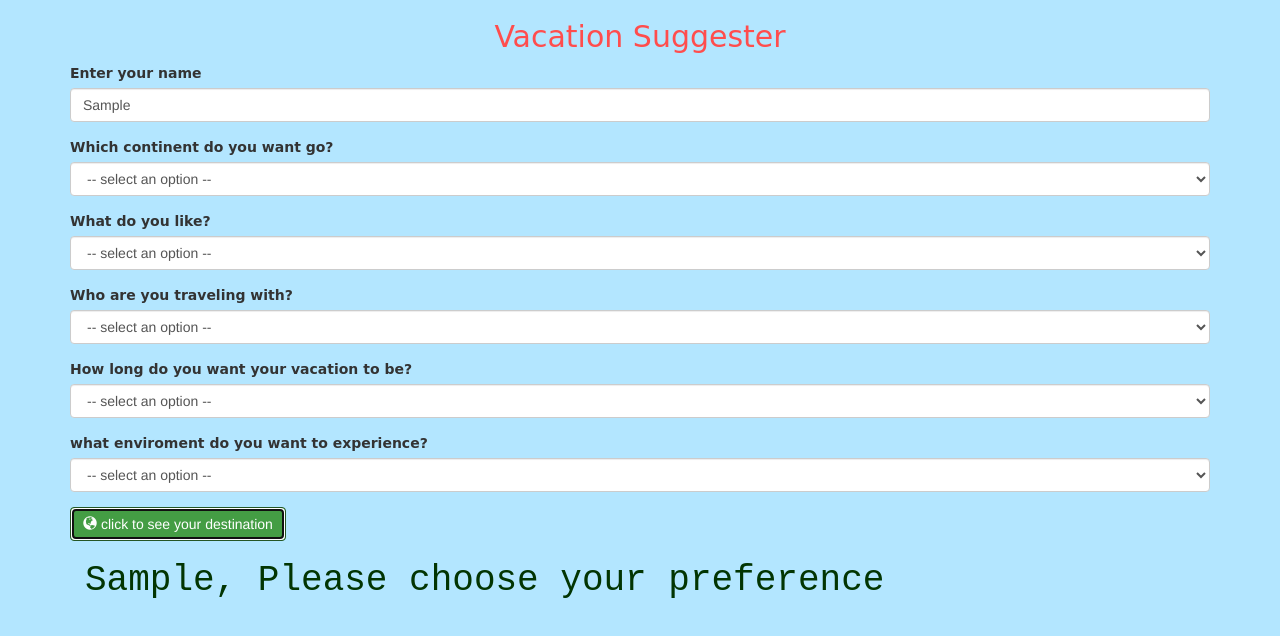
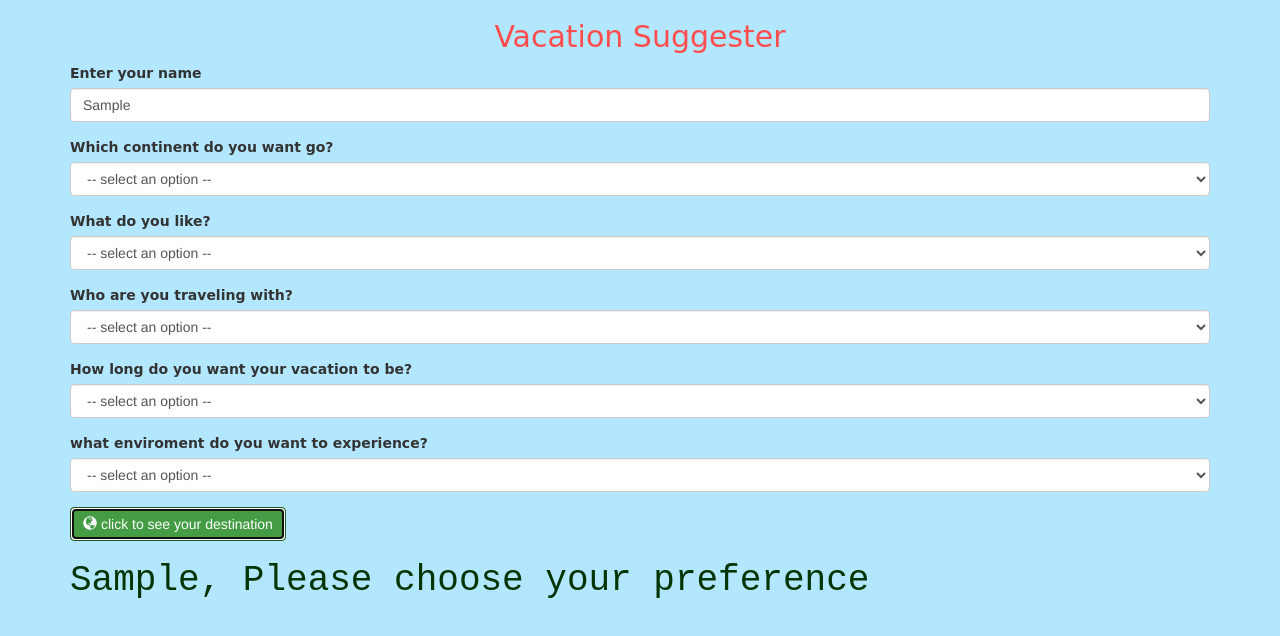
Before and after one commit to q111111233/Vacation-Suggester, a plain HTML site: page index.html in a window 1280 px wide. Both pictures are taken after typing "Sample" into the empty fields and a click on the button "click to see your destination". Drawn offline with nearby package versions, Linux system fonts and the light colour scheme.

Commit message:
finalize all works

```diff
--- a/css/styles.css
+++ b/css/styles.css
@@ -1,20 +1,24 @@
 body{
   background: #b3e6ff;
 }
+
 #head{
   color: #ff4d4d;
   text-align: center;
   font-family: cursive;
   font-size: 30px;
 }
+
 #result{
   display: none;
   color: #003300;
   font-family: monospace;
 }
+
 label{
   font-family: cursive;
 }
+
 option{
   font-family: cursive;
   background-color: #df80ff;
--- a/index.html
+++ b/index.html
@@ -77,7 +77,7 @@
             <span class="glyphicon glyphicon-globe" aria-hidden="true"></span> click to see your destination</button>
         </form>
       </div>
-      <div class="container" id="result">
+      <div id="result">
         <h1><span class="name"></span>, <span class="place"></span></h1>
       </div>
     </div>
```
